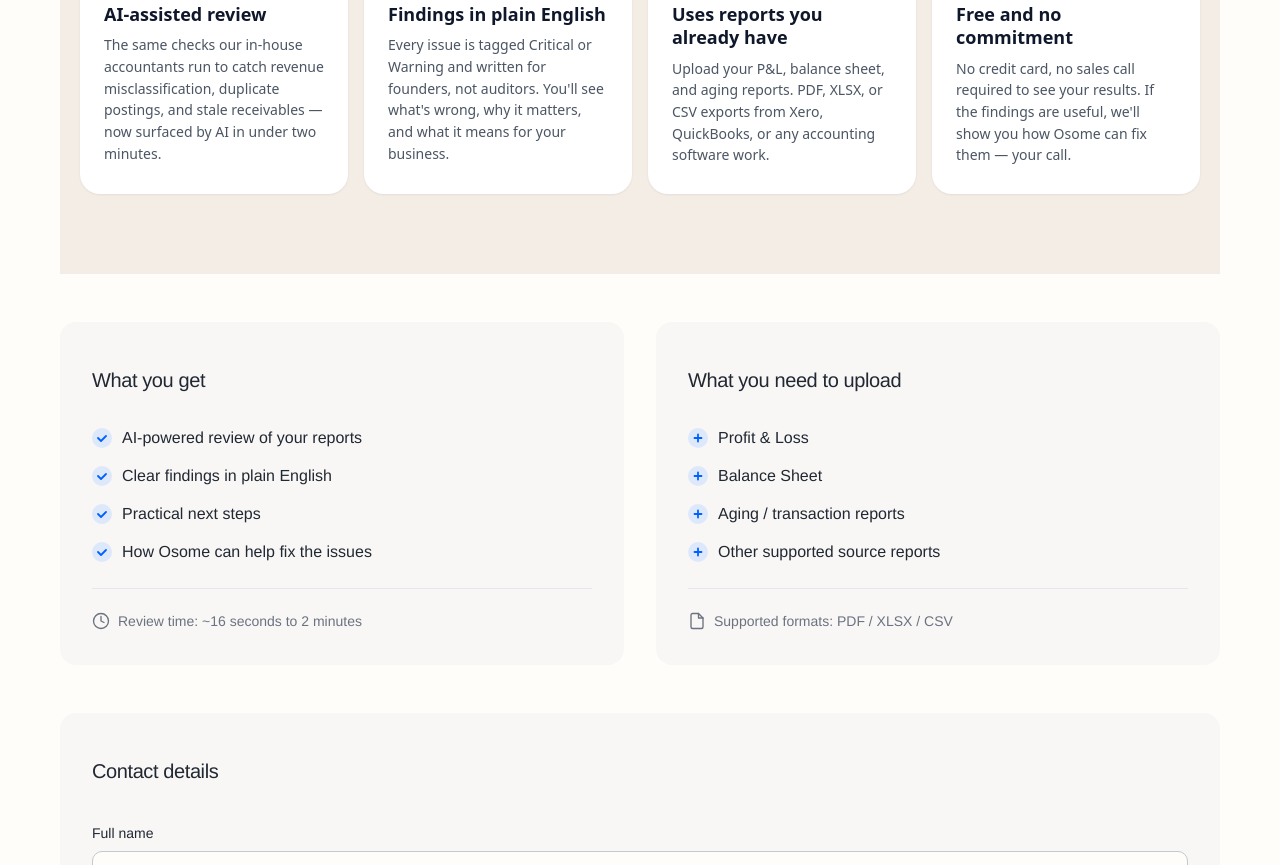
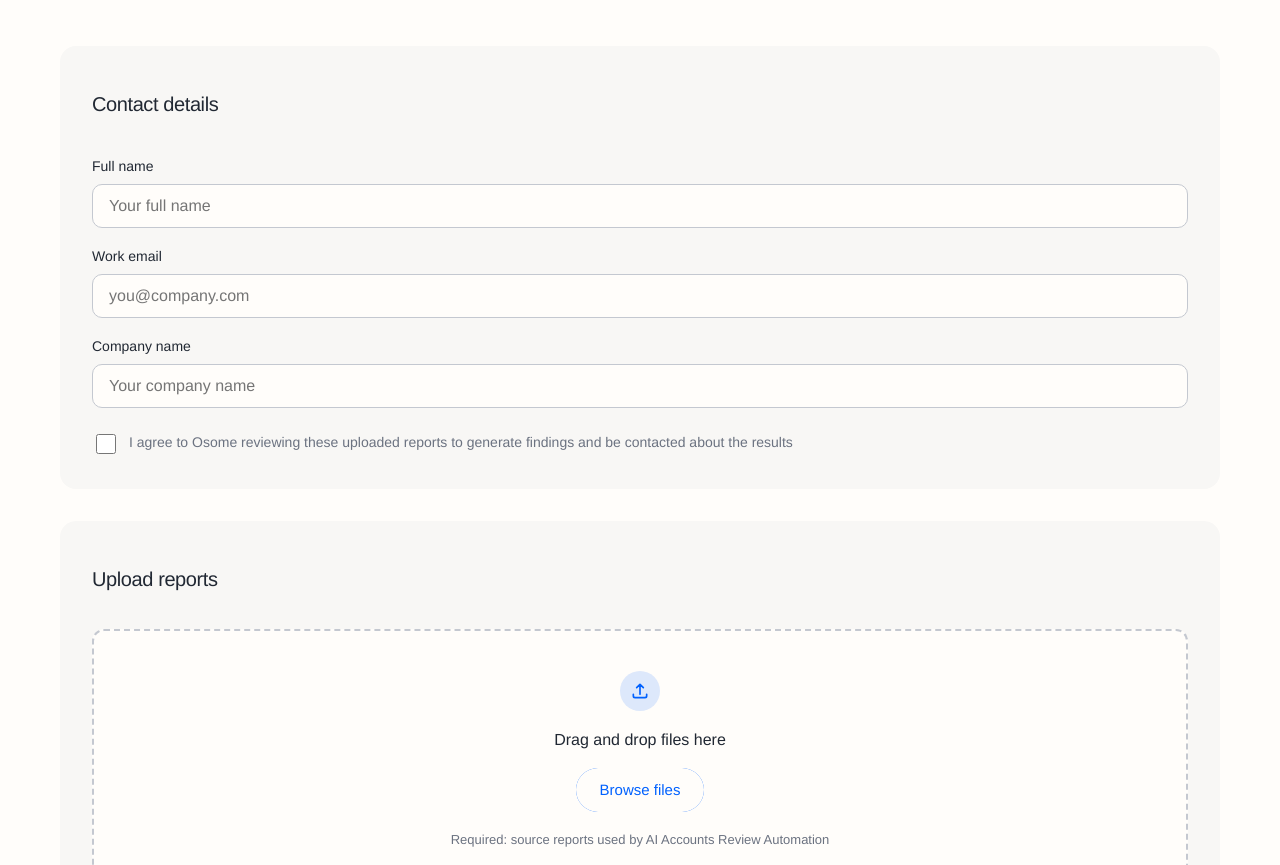
Before and after one commit to hadyanqashidi/offsite-2026, a plain HTML site: page index.html in a window 1280 px wide. Shown: the part 2780-3645 px from the top of the page. Drawn offline with Linux system fonts and the light colour scheme; a web font is replaced by a local one.

Commit message:
refactor: trim hero subhead and redundant two-column card
Co-Authored-By: Claude Opus 4.6 (1M context) <noreply@anthropic.com>

```diff
--- a/index.html
+++ b/index.html
@@ -44,7 +44,6 @@
 <div class="snz0vex">
   <b class="c1atdfcq cm8v4w4 s1vy1re2">Free AI Accounts Review</b>
   <h2 class="c1atdfcq s1dmgi0d hux6vax ci7yvy4 sgwir57" style="--sgwir57-0:32px;--sgwir57-1:72px">Upload your reports and see what your current accountant may have missed.</h2>
-  <h2 class="c1atdfcq s1dmgi0d hux6vax ci7yvy4 sgwir57" style="--sgwir57-0:32px;--sgwir57-1:72px">Trusted by founders who want a second opinion on their books.</h2>
 <section aria-labelledby="oso-pillars-title" class="oso-pillars" style="background:#F3EDE6;padding:80px 20px;font-family:'Suisse Intl',system-ui,-apple-system,sans-serif;">
   <style>
     .oso-pillars__container{max-width:1120px;margin:0 auto}
@@ -95,65 +94,6 @@
     </div>
   </div>
 </section>
-
-  <!-- Two-column info panel -->
-  <div style="display:grid;grid-template-columns:1fr 1fr;gap:32px;margin-top:48px;text-align:left" class="upload-info-grid">
-
-    <!-- Left column: What you get -->
-    <div style="background:#F8F7F5;border-radius:16px;padding:32px">
-      <h3 class="c1atdfcq hwobp9l cwxgw7i b1nikwfy" style="font-size:20px;margin:0 0 20px">What you get</h3>
-      <ul style="list-style:none;margin:0;padding:0;display:flex;flex-direction:column;gap:14px">
-        <li style="display:flex;align-items:flex-start;gap:10px">
-          <svg width="20" height="20" viewBox="0 0 20 20" fill="none" style="flex-shrink:0;margin-top:2px"><circle cx="10" cy="10" r="10" fill="#DDE8FB"/><path d="M6 10l3 3 5-5" stroke="#0061FE" stroke-width="1.8" stroke-linecap="round" stroke-linejoin="round"/></svg>
-          <span class="c1atdfcq" style="font-size:16px">AI-powered review of your reports</span>
-        </li>
-        <li style="display:flex;align-items:flex-start;gap:10px">
-          <svg width="20" height="20" viewBox="0 0 20 20" fill="none" style="flex-shrink:0;margin-top:2px"><circle cx="10" cy="10" r="10" fill="#DDE8FB"/><path d="M6 10l3 3 5-5" stroke="#0061FE" stroke-width="1.8" stroke-linecap="round" stroke-linejoin="round"/></svg>
-          <span class="c1atdfcq" style="font-size:16px">Clear findings in plain English</span>
-        </li>
-        <li style="display:flex;align-items:flex-start;gap:10px">
-          <svg width="20" height="20" viewBox="0 0 20 20" fill="none" style="flex-shrink:0;margin-top:2px"><circle cx="10" cy="10" r="10" fill="#DDE8FB"/><path d="M6 10l3 3 5-5" stroke="#0061FE" stroke-width="1.8" stroke-linecap="round" stroke-linejoin="round"/></svg>
-          <span class="c1atdfcq" style="font-size:16px">Practical next steps</span>
-        </li>
-        <li style="display:flex;align-items:flex-start;gap:10px">
-          <svg width="20" height="20" viewBox="0 0 20 20" fill="none" style="flex-shrink:0;margin-top:2px"><circle cx="10" cy="10" r="10" fill="#DDE8FB"/><path d="M6 10l3 3 5-5" stroke="#0061FE" stroke-width="1.8" stroke-linecap="round" stroke-linejoin="round"/></svg>
-          <span class="c1atdfcq" style="font-size:16px">How Osome can help fix the issues</span>
-        </li>
-      </ul>
-      <div style="margin-top:24px;padding-top:20px;border-top:1px solid #E5E7EB;display:flex;align-items:center;gap:8px">
-        <svg width="18" height="18" viewBox="0 0 24 24" fill="none" style="flex-shrink:0"><circle cx="12" cy="12" r="10" stroke="#6B7280" stroke-width="1.8"/><polyline points="12 6 12 12 16 14" stroke="#6B7280" stroke-width="1.8" stroke-linecap="round" stroke-linejoin="round"/></svg>
-        <span class="c1atdfcq" style="font-size:14px;color:#6B7280">Review time: ~16 seconds to 2 minutes</span>
-      </div>
-    </div>
-
-    <!-- Right column: What you need to upload -->
-    <div style="background:#F8F7F5;border-radius:16px;padding:32px">
-      <h3 class="c1atdfcq hwobp9l cwxgw7i b1nikwfy" style="font-size:20px;margin:0 0 20px">What you need to upload</h3>
-      <ul style="list-style:none;margin:0;padding:0;display:flex;flex-direction:column;gap:14px">
-        <li style="display:flex;align-items:flex-start;gap:10px">
-          <svg width="20" height="20" viewBox="0 0 20 20" fill="none" style="flex-shrink:0;margin-top:2px"><rect width="20" height="20" rx="10" fill="#DDE8FB"/><path d="M6.5 10h7" stroke="#0061FE" stroke-width="1.8" stroke-linecap="round"/><path d="M10 6.5v7" stroke="#0061FE" stroke-width="1.8" stroke-linecap="round"/></svg>
-          <span class="c1atdfcq" style="font-size:16px">Profit &amp; Loss</span>
-        </li>
-        <li style="display:flex;align-items:flex-start;gap:10px">
-          <svg width="20" height="20" viewBox="0 0 20 20" fill="none" style="flex-shrink:0;margin-top:2px"><rect width="20" height="20" rx="10" fill="#DDE8FB"/><path d="M6.5 10h7" stroke="#0061FE" stroke-width="1.8" stroke-linecap="round"/><path d="M10 6.5v7" stroke="#0061FE" stroke-width="1.8" stroke-linecap="round"/></svg>
-          <span class="c1atdfcq" style="font-size:16px">Balance Sheet</span>
-        </li>
-        <li style="display:flex;align-items:flex-start;gap:10px">
-          <svg width="20" height="20" viewBox="0 0 20 20" fill="none" style="flex-shrink:0;margin-top:2px"><rect width="20" height="20" rx="10" fill="#DDE8FB"/><path d="M6.5 10h7" stroke="#0061FE" stroke-width="1.8" stroke-linecap="round"/><path d="M10 6.5v7" stroke="#0061FE" stroke-width="1.8" stroke-linecap="round"/></svg>
-          <span class="c1atdfcq" style="font-size:16px">Aging / transaction reports</span>
-        </li>
-        <li style="display:flex;align-items:flex-start;gap:10px">
-          <svg width="20" height="20" viewBox="0 0 20 20" fill="none" style="flex-shrink:0;margin-top:2px"><rect width="20" height="20" rx="10" fill="#DDE8FB"/><path d="M6.5 10h7" stroke="#0061FE" stroke-width="1.8" stroke-linecap="round"/><path d="M10 6.5v7" stroke="#0061FE" stroke-width="1.8" stroke-linecap="round"/></svg>
-          <span class="c1atdfcq" style="font-size:16px">Other supported source reports</span>
-        </li>
-      </ul>
-      <div style="margin-top:24px;padding-top:20px;border-top:1px solid #E5E7EB;display:flex;align-items:center;gap:8px">
-        <svg width="18" height="18" viewBox="0 0 24 24" fill="none" style="flex-shrink:0"><path d="M14 2H6a2 2 0 00-2 2v16a2 2 0 002 2h12a2 2 0 002-2V8z" stroke="#6B7280" stroke-width="1.8" stroke-linecap="round" stroke-linejoin="round"/><polyline points="14 2 14 8 20 8" stroke="#6B7280" stroke-width="1.8" stroke-linecap="round" stroke-linejoin="round"/></svg>
-        <span class="c1atdfcq" style="font-size:14px;color:#6B7280">Supported formats: PDF / XLSX / CSV</span>
-      </div>
-    </div>
-
-  </div>
 
   <!-- Contact details -->
   <div style="margin-top:48px;background:#F8F7F5;border-radius:16px;padding:32px">
```
